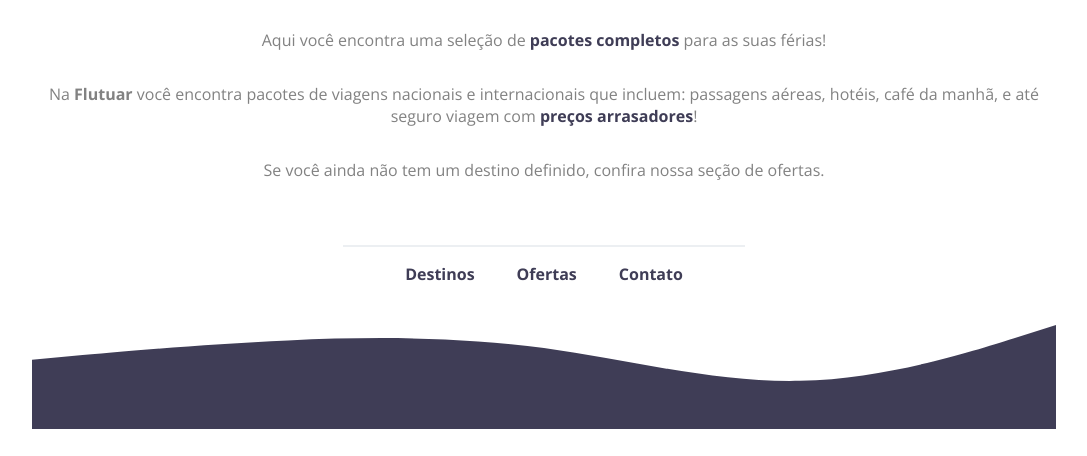
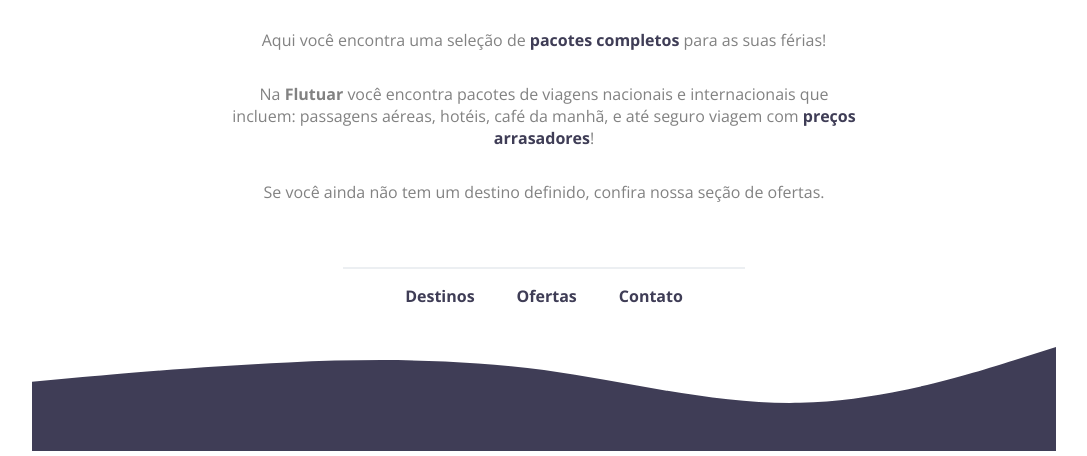
Before and after one commit to gabrielchagaz/desafio-rocketseat-02, a plain HTML site: page index.html in a window 1280 px wide. Shown: the part 372-828 px from the top of the page, without its empty margins (96-1183 px from the left). Before the commit the page ends 806 px from the top, so only its background shows below. Drawn offline with nearby package versions, Linux system fonts and the light colour scheme.

Commit message:
Update style.css

```diff
--- a/style.css
+++ b/style.css
@@ -10,6 +10,8 @@ body {
 .main {
   padding: 64px 0;
   text-align: center;
+  max-width: 626px;
+  margin: auto;
 }
 
 .main h1 {
```
